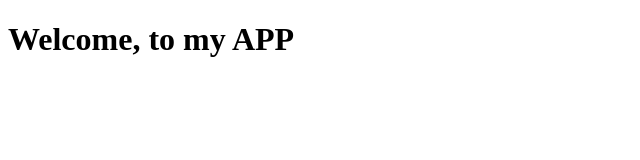
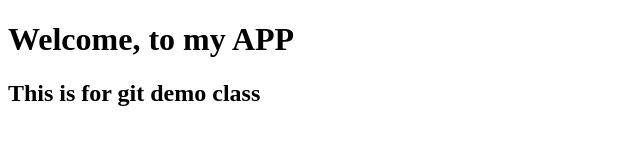
Before and after one commit to actimsina/demogit1, a plain HTML site: page index.html in a window 1280 px wide. Shown: the whole page, without its empty margins (0-640 px from the left). Drawn offline with Linux system fonts and the light colour scheme.

Commit message:
h2 tag added

```diff
--- a/index.html
+++ b/index.html
@@ -7,5 +7,6 @@
 </head>
 <body>
     <h1>Welcome, to my APP</h1>
+    <h2>This is for git demo class</h2>
 </body>
 </html>
```
